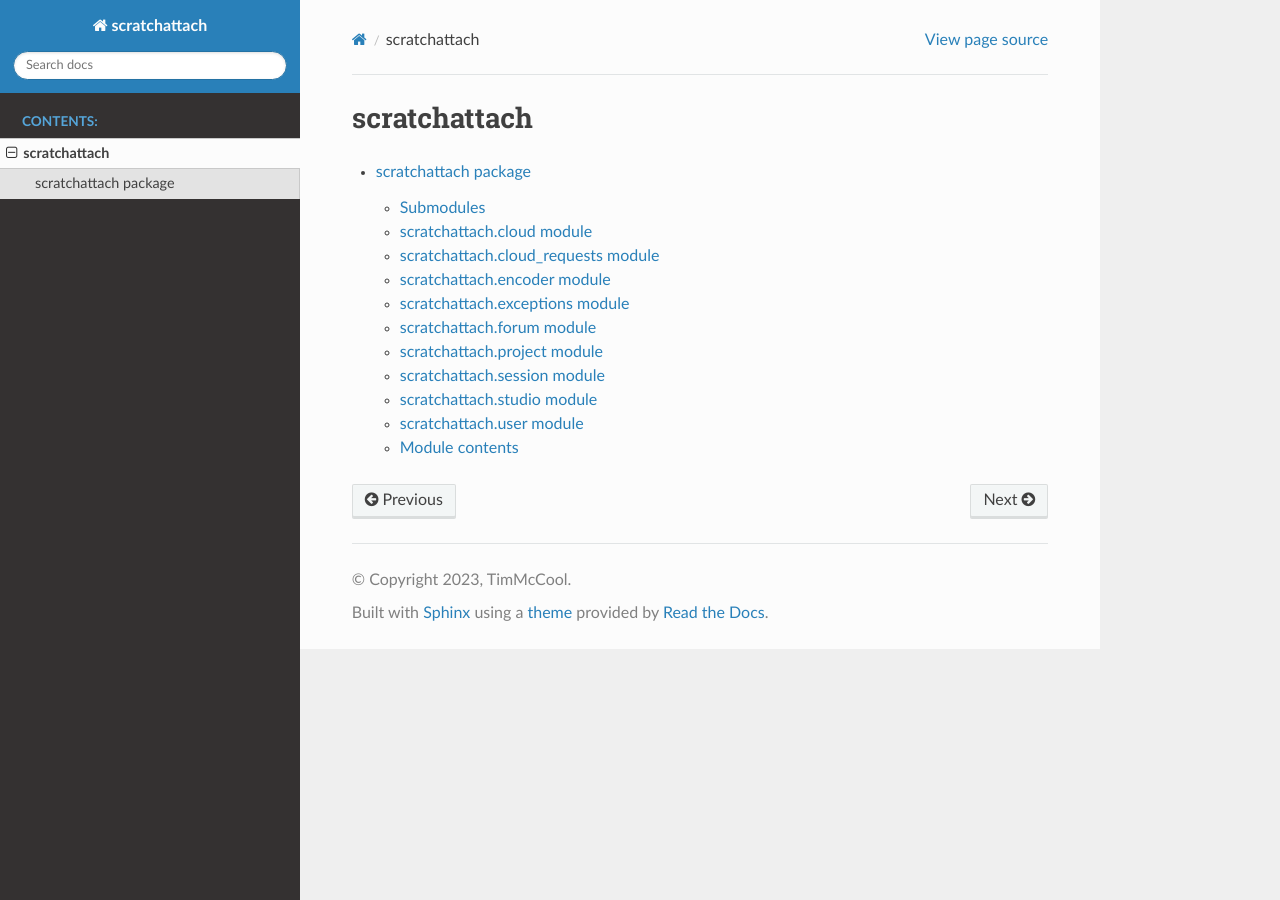
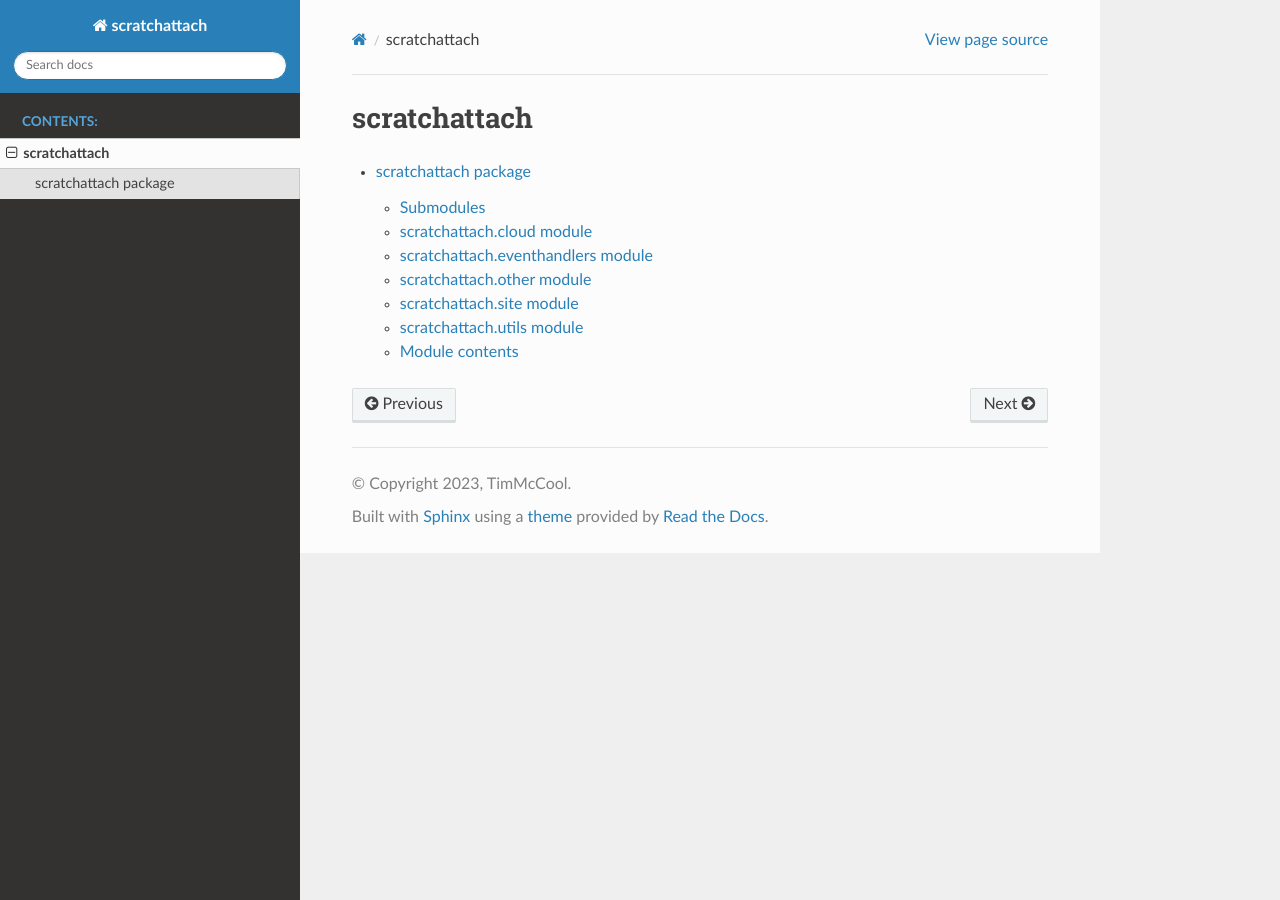
Before and after one commit to TimMcCool/scratchattach, a Sphinx documentation site: the page built from docs/modules.rst, in a window 1280 px wide. Built offline with Sphinx 7.4.7 and the Read the Docs theme 3.1.0, drawn with Linux system fonts in a browser that asks for light colours.

Commit message:
Update scratchattach.rst
Signed-off-by: Tim <53166177+TimMcCool@users.noreply.github.com>

```diff
--- a/docs/scratchattach.rst
+++ b/docs/scratchattach.rst
@@ -1,5 +1,5 @@
 scratchattach package
-=====================
+======================
 
 Submodules
 ----------
@@ -12,66 +12,34 @@ scratchattach.cloud module
    :undoc-members:
    :show-inheritance:
 
-scratchattach.cloud\_requests module
-------------------------------------
+scratchattach.eventhandlers module
+----------------------------------
 
-.. automodule:: scratchattach.cloud_requests
+.. automodule:: scratchattach.eventhandlers
    :members:
    :undoc-members:
    :show-inheritance:
 
-scratchattach.encoder module
-----------------------------
+scratchattach.other module
+--------------------------
 
-.. automodule:: scratchattach.encoder
+.. automodule:: scratchattach.other
    :members:
    :undoc-members:
    :show-inheritance:
 
-scratchattach.exceptions module
--------------------------------
+scratchattach.site module
+-------------------------
 
-.. automodule:: scratchattach.exceptions
+.. automodule:: scratchattach.site
    :members:
    :undoc-members:
    :show-inheritance:
 
-scratchattach.forum module
+scratchattach.utils module
 --------------------------
 
-.. automodule:: scratchattach.forum
-   :members:
-   :undoc-members:
-   :show-inheritance:
-
-scratchattach.project module
-----------------------------
-
-.. automodule:: scratchattach.project
-   :members:
-   :undoc-members:
-   :show-inheritance:
-
-scratchattach.session module
-----------------------------
-
-.. automodule:: scratchattach.session
-   :members:
-   :undoc-members:
-   :show-inheritance:
-
-scratchattach.studio module
----------------------------
-
-.. automodule:: scratchattach.studio
-   :members:
-   :undoc-members:
-   :show-inheritance:
-
-scratchattach.user module
--------------------------
-
-.. automodule:: scratchattach.user
+.. automodule:: scratchattach.utils
    :members:
    :undoc-members:
    :show-inheritance:
```
